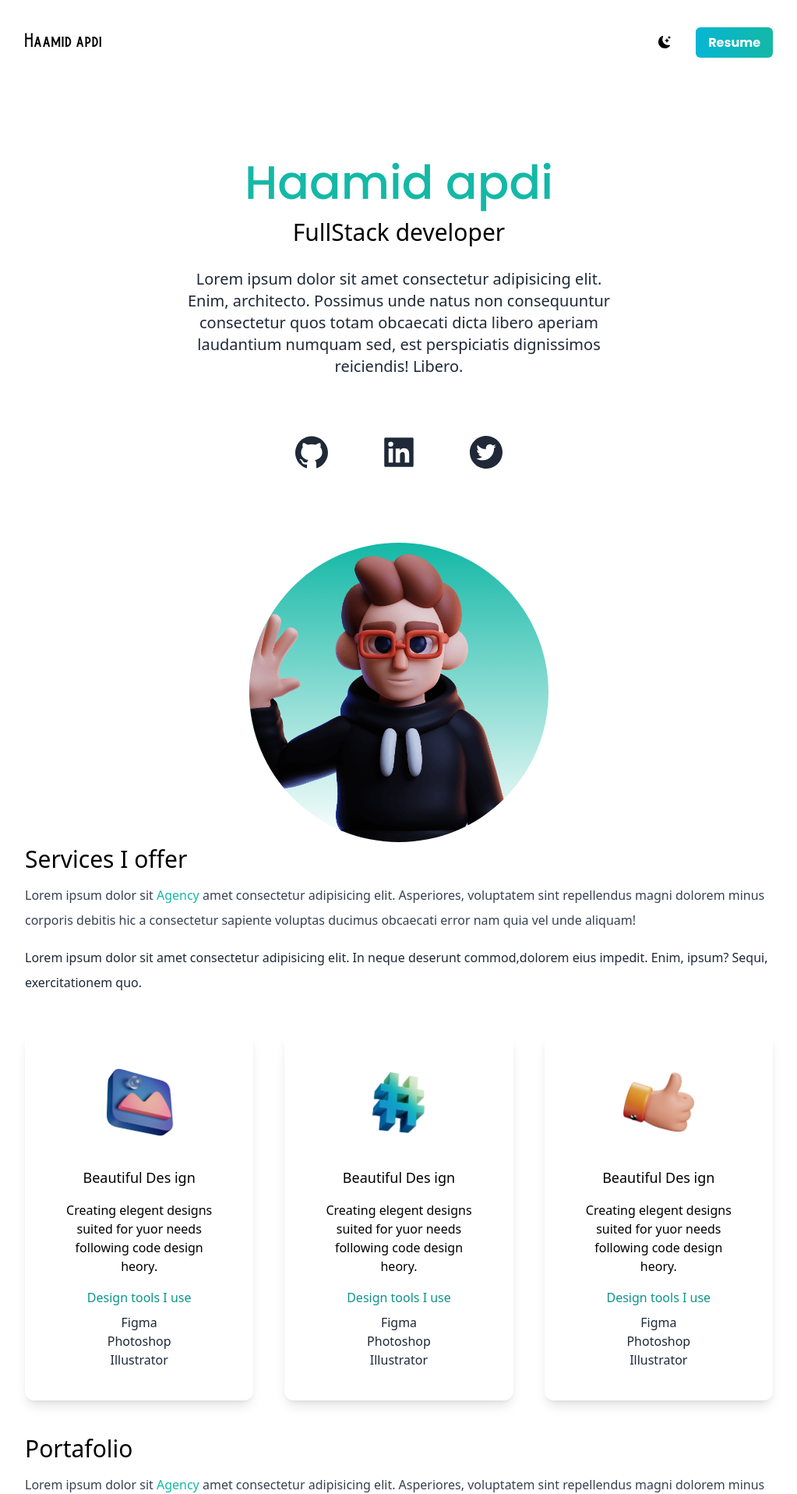
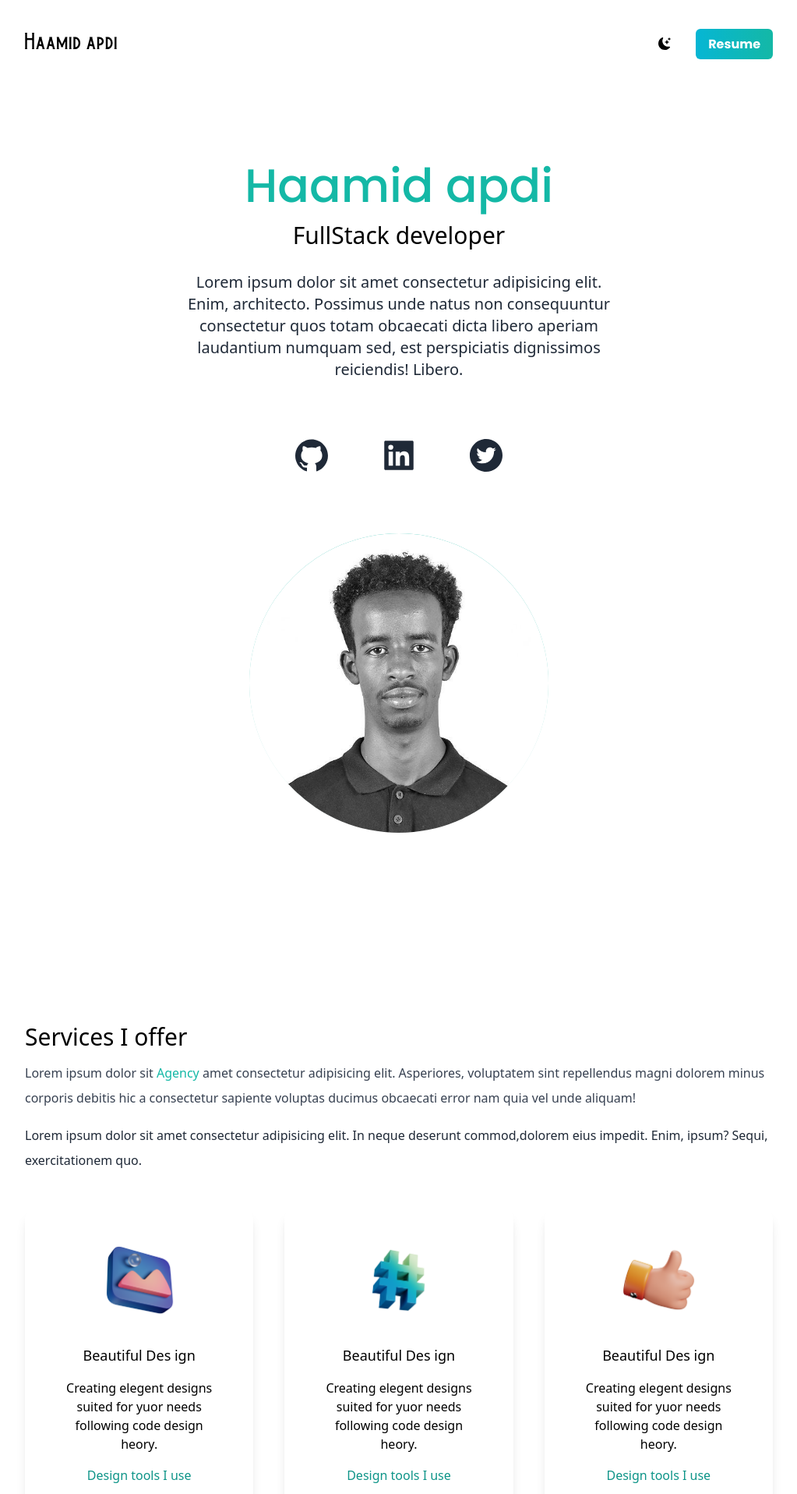
Before and after one commit to haamid10/templeteNextjs, a Next.js app: page / in a window 1280 px wide. Shown: the top 1916 px of the page at 78% size, without its empty margins (128-1151 px from the left). Built offline with nearby package versions, Linux system fonts and the light colour scheme.

Commit message:
adding some

```diff
--- a/pages/index.tsx
+++ b/pages/index.tsx
@@ -16,6 +16,7 @@ import {
   import Web4 from "../public/Web1.png"
   import Web5 from "../public/Web5.png"
   import Web6 from "../public/Web6.png"
+  import Haami from "../public/Haami.jpg"
 
 
 
@@ -34,10 +35,10 @@ export default function Home() {
       <main className='bg-white px-10 md:px-20 lg:px-40 '>
         <section className='  min-h-screen '>
           <nav className='py-10 mb-12 flex justify-between '>
-            <h1 className='text-xl font-burtons '>Haamid apdi</h1>
+            <h1 className='text-2xl font-burtons '>Haamid apdi</h1>
             <ul className='flex items-center'>
               <li><BsFillMoonStarsFill className='cursor-pointer'/></li>
-              <li><a className=' bg-gradient-to-r from-cyan-500 to-teal-500 text-white px-4 py-2 rounded-md ml-8 font-suii font-bold' href="">Resume</a></li>
+              <li><a className=' bg-gradient-to-r from-cyan-500 to-teal-500 text-white px-4 py-2 rounded-md ml-8 font-suii font-bold' href="./">Resume</a></li>
             </ul>
           </nav>
           <div className=' text-center p-10 '>
@@ -54,13 +55,13 @@ export default function Home() {
             <AiFillLinkedin/>
             <AiFillTwitterCircle/>
           </div>
-          <div className='relative mx-auto  bg-gradient-to-b from-teal-500 rounded-full w-80 h-80 mt-20 overflow-hidden md:h-96 md:w-96'>
-               <Image src={Si}  alt="dd" layout='fill' objectFit='cover'/>
+          <div className='relative mx-auto bottom-4  bg-gradient-to-b from-teal-500 rounded-full w-80 h-80 mt-20 overflow-hidden md:h-96 md:w-96'>
+               <Image src={Haami}  alt="dd" layout='fill' objectFit='cover'/>
           </div>
         </section>
         {/* header conernt end */}
 
-        <section>
+        <section className='mt-44 py-12'>
           <div>
             <h3 className='text-3xl py-1'>Services I offer</h3>
             <p className='text-md py-2 leading-8 text-gray-700 '>
```
Also changed, not shown: public/Haami.jpg (added).
